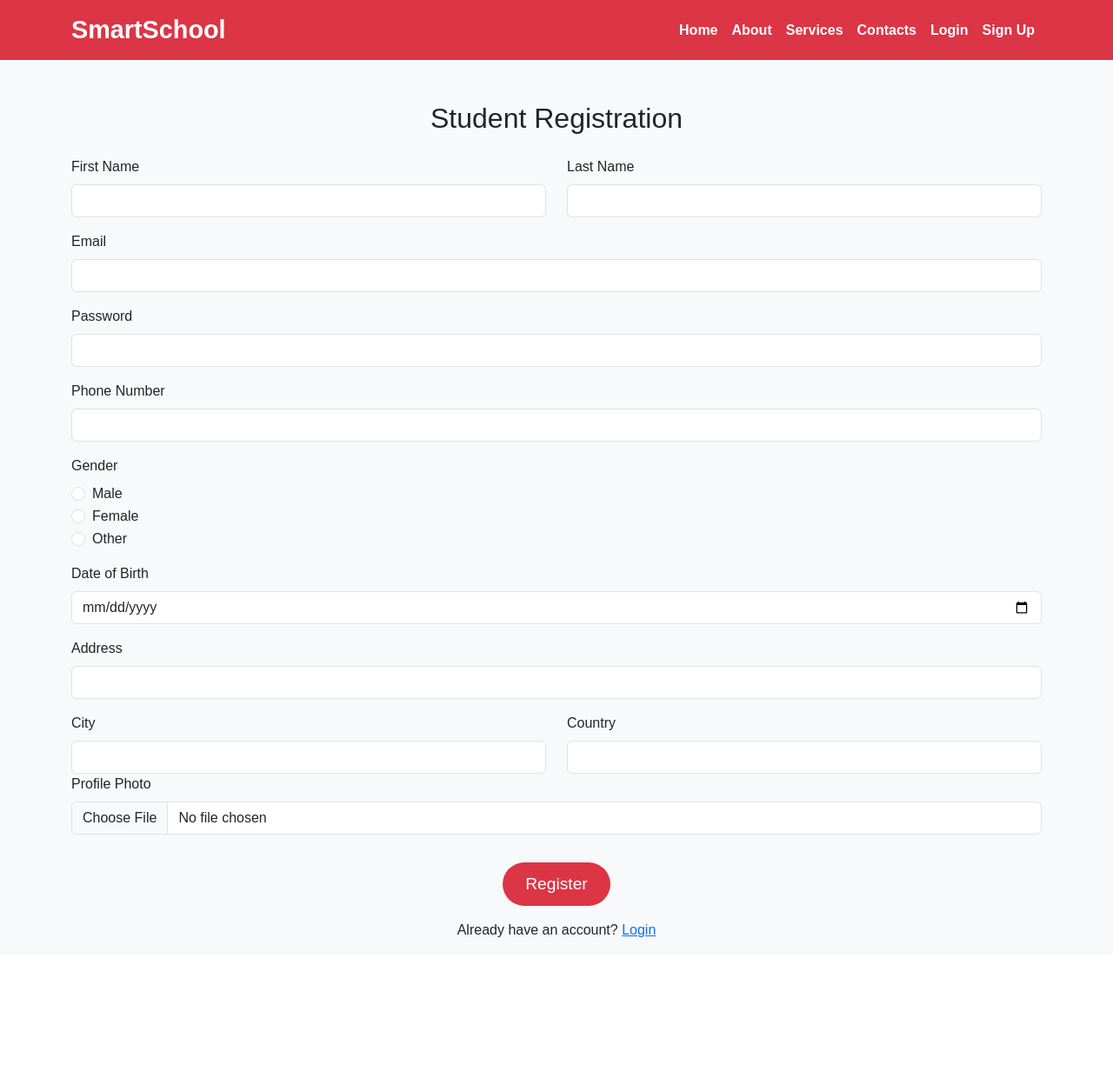
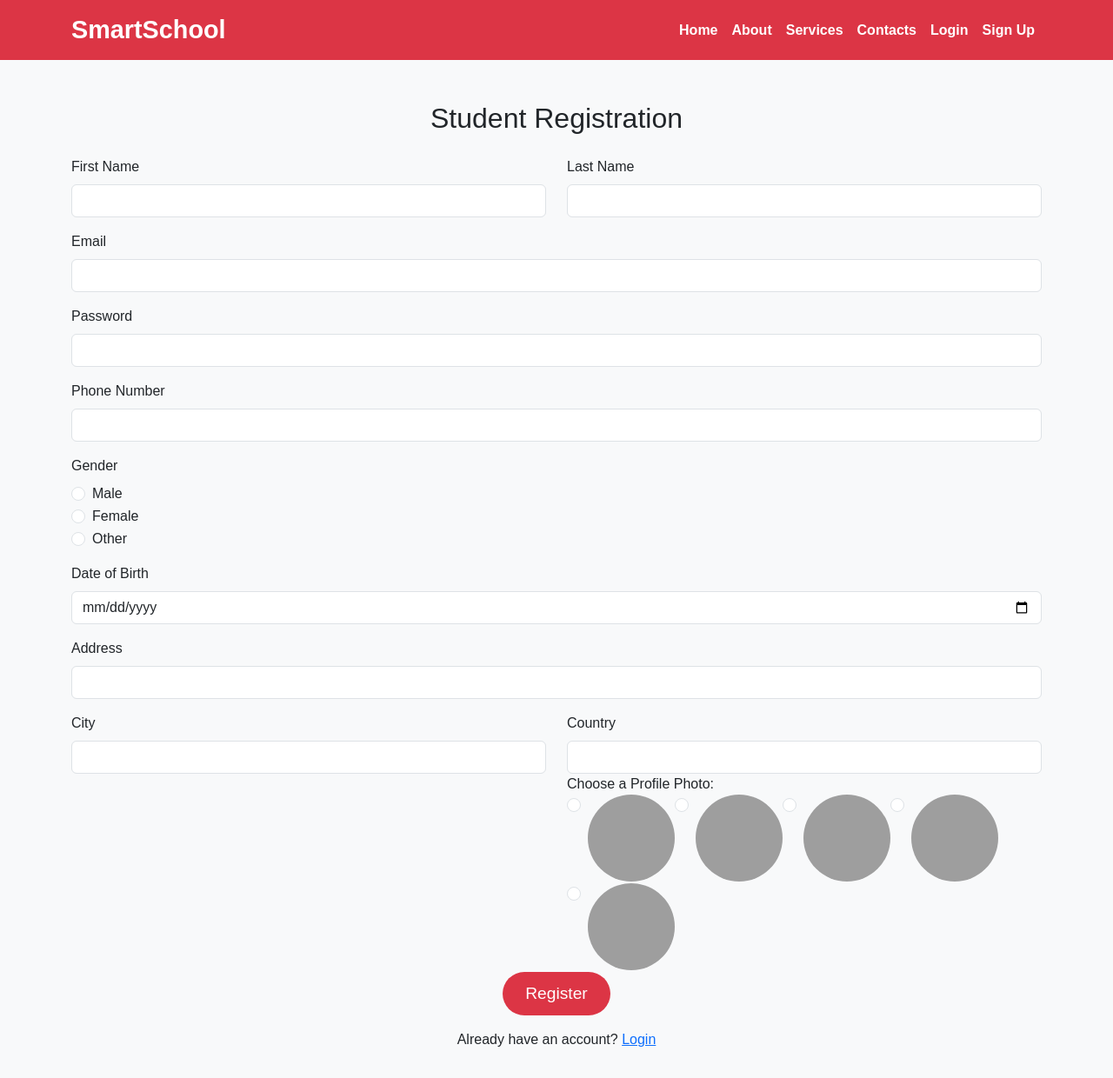
Before and after one commit to johncybersec1/smartsys, a Flask app: page /register in a window 1280 px wide. Shown: the whole page at 87% size. Before the commit the page ends 1078 px from the top, so only its background shows below. Run offline with Flask 3, Linux system fonts and the light colour scheme; grey boxes are pictures that could not be loaded.

Commit message:
made some profile changes

```diff
--- a/app.py
+++ b/app.py
@@ -4,23 +4,17 @@ import os
 from flask_sqlalchemy import SQLAlchemy
 import datetime
 import pandas as pd
-from werkzeug.utils import secure_filename
+
 
 
 app = Flask(__name__)
-UPLOAD_FOLDER = 'static/images/'  # Specify the folder for uploaded images
-ALLOWED_EXTENSIONS = {'png', 'jpg', 'jpeg', 'gif'}
 
-app.config['UPLOAD_FOLDER'] = os.path.join(app.root_path, 'uploads')
 app.secret_key = os.urandom(24)
 
 #Use pyMysSQL ofr the MySQL connection
 app.config['SQLALCHEMY_DATABASE_URI'] = os.environ['db_config']
 db = SQLAlchemy(app)
 
-def allowed_file(filename):
-    return '.' in filename and \
-           filename.rsplit('.', 1)[1].lower() in ALLOWED_EXTENSIONS
 class User(db.Model):
     __tablename__ = 'students'  # This matches the table name in your MySQL database
 
@@ -52,19 +46,11 @@ def register():
         address = request.form['address']
         city = request.form['city']
         country = request.form['country']
-        profile_photo = request.files['profile_photo']
+        profile_photo = request.form['profile_photo']
 
         # Hash the password before storing it in the database
         hashed_password = generate_password_hash(password)
-        # Check for file upload
-        if profile_photo and allowed_file(profile_photo.filename):
-            # Save the file
-            filename = secure_filename(profile_photo.filename)
-            file_path = os.path.join(app.config['UPLOAD_FOLDER'], filename)
-            profile_photo.save(file_path)  # Save the file to the specified folder
-        else:
-            flash('No selected file or invalid file type', 'danger')
-            return redirect(url_for('register'))
+
 
         # Create a new user object
         new_user = User(
@@ -78,7 +64,7 @@ def register():
             address=address,
             city=city,
             country=country,
-            profile_photo = filename
+            profile_photo = profile_photo
 
         )
 
@@ -108,6 +94,7 @@ def login():
             session['last_name'] = user.last_name
             session['email'] = user.email
             session['phone'] = user.phone
+            session['profile_photo'] = user.profile_photo
             flash('Login successful!', 'success')
             return redirect(url_for('stddashboard'))
         else:
--- a/templates/register.html
+++ b/templates/register.html
@@ -135,10 +135,16 @@
                     <div class="invalid-feedback">
                         Please provide your country.
                     </div>
-                </div>
-                <div class="mb-3">
-                    <label for="profile_photo" class="form-label">Profile Photo</label>
-                    <input type="file" class="form-control" name="profile_photo" id="profile_photo" accept="image/*" required>
+                <label for="profile_photo">Choose a Profile Photo:</label><br>
+                <div class="d-flex flex-wrap">
+                    {% for photo in ['profile1.jpg', 'profile2.jpg', 'profile3.jpg', 'profile4.jpg', 'profile5.jpg'] %}
+                    <div class="form-check mr-3">
+                        <input class="form-check-input" type="radio" name="profile_photo" id="{{ photo }}" value="{{ photo }}" required>
+                        <label class="form-check-label" for="{{ photo }}">
+                            <img src="{{ url_for('static', filename='upload/' + photo) }}" alt="{{ photo }}" style="width: 100px; height: 100px; border-radius: 50%;">
+                        </label>
+                    </div>
+                    {% endfor %}
                 </div>
             </div>
 
```
Also changed, not shown: uploads/profile1.jpg (added), uploads/profile2.jpg (added), uploads/profile3.jpg (added), uploads/profile4.jpg (added), uploads/profile5.jpg (added).
